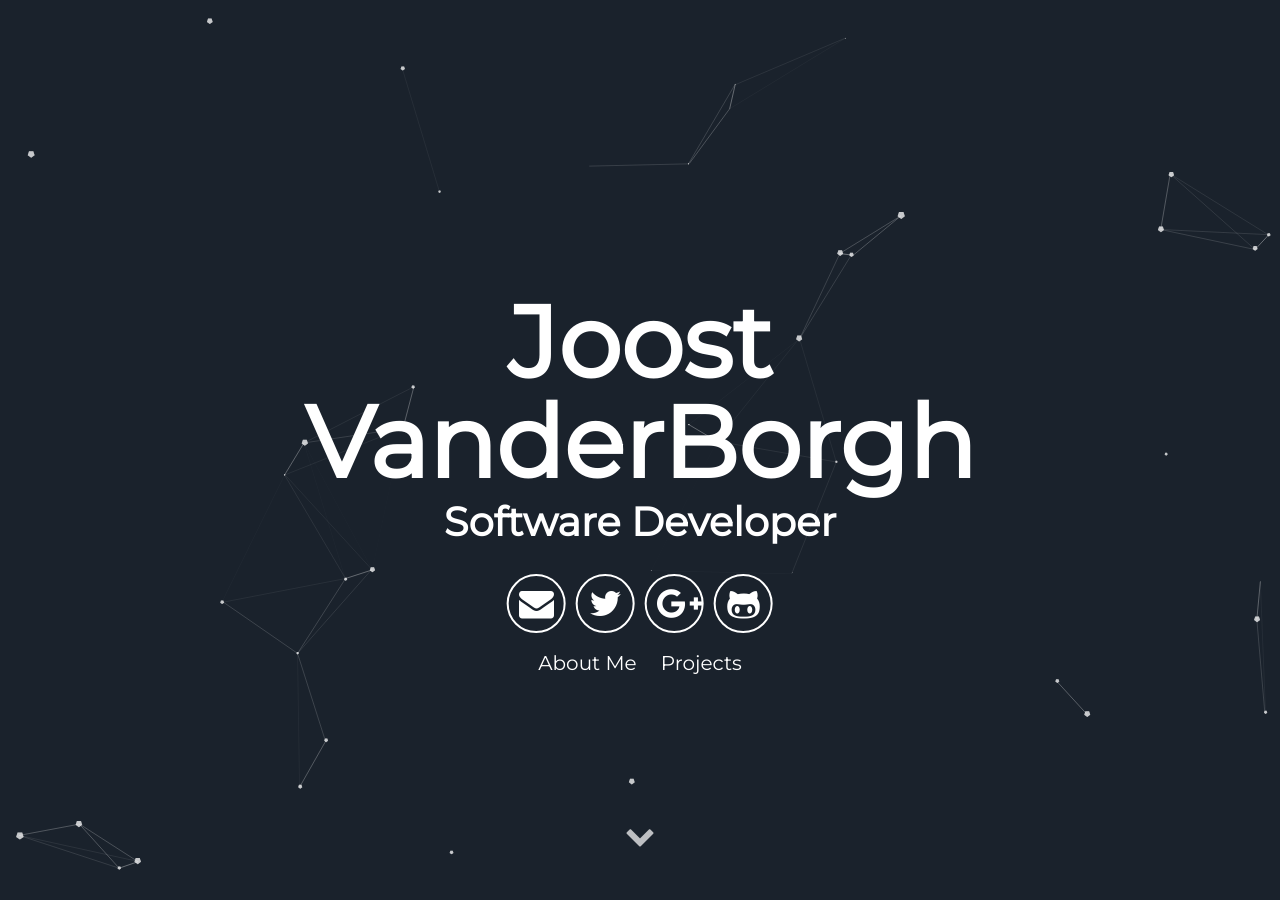
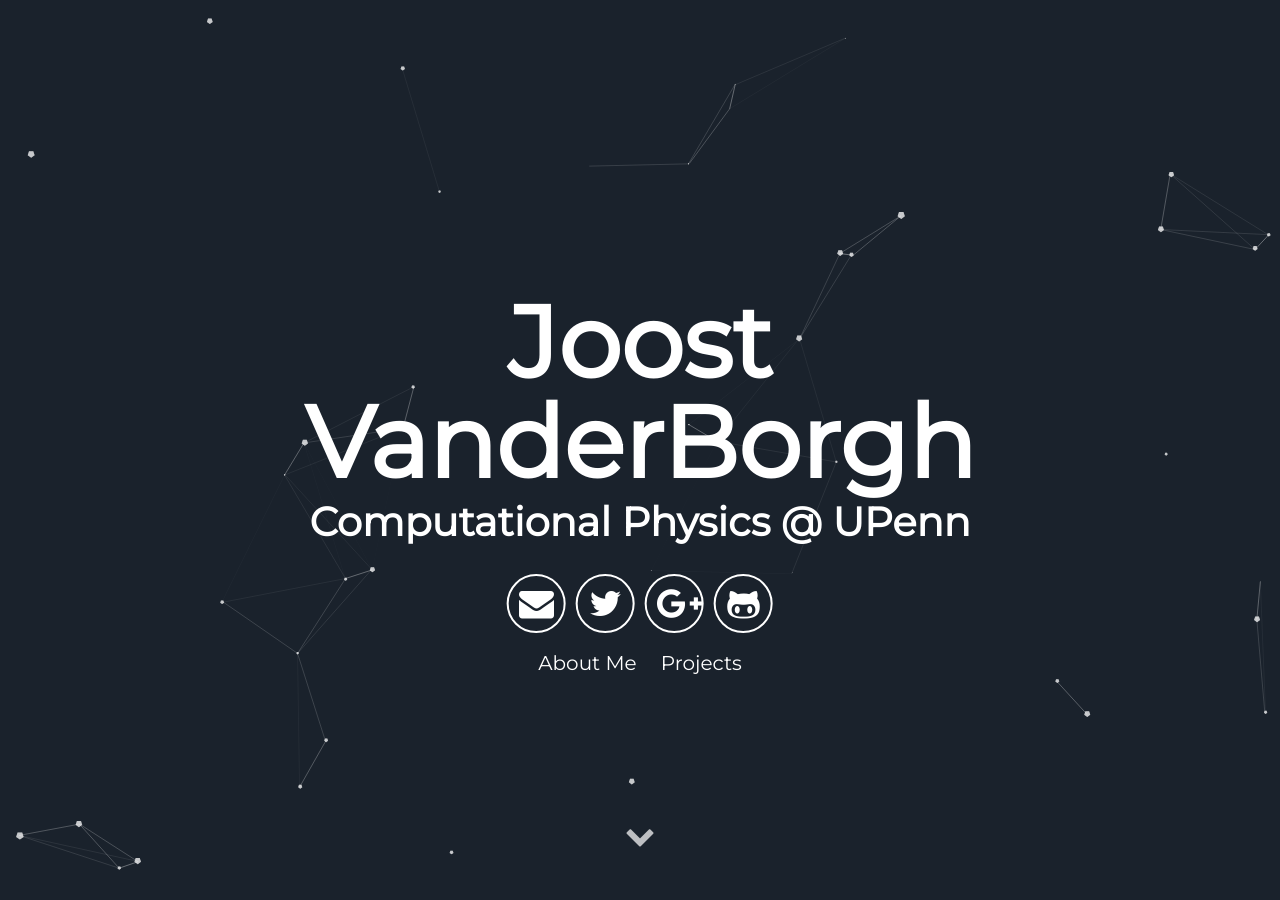
Before and after one commit to joostvan/portfolio, a Jekyll site: the page built from index.html, in a window 1280 px wide and 900 px high. Built offline with Jekyll 4.4.1, drawn with Linux system fonts in a browser that asks for light colours.

Commit message:
Update _config.yml

```diff
--- a/_config.yml
+++ b/_config.yml
@@ -7,7 +7,7 @@ description:
 # User settings
 username: Joost VanderBorgh
 user_description:
-user_title: Software Developer
+user_title: Computational Physics @ UPenn
 email: jvanderborgh@gmail.com
 twitter_username: lorem_ipsum
 github_username:  joostvan
```
